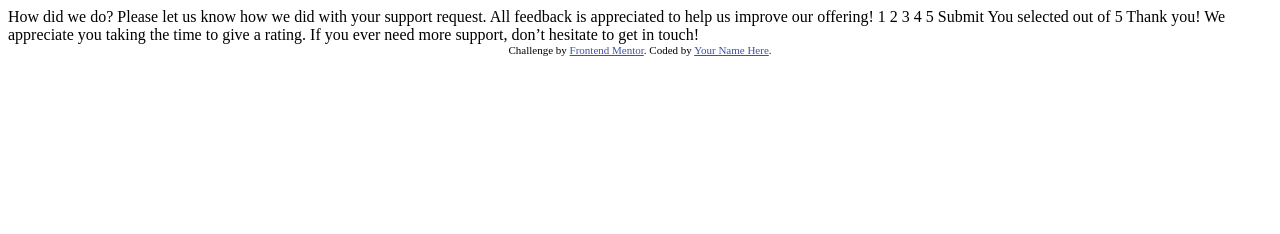
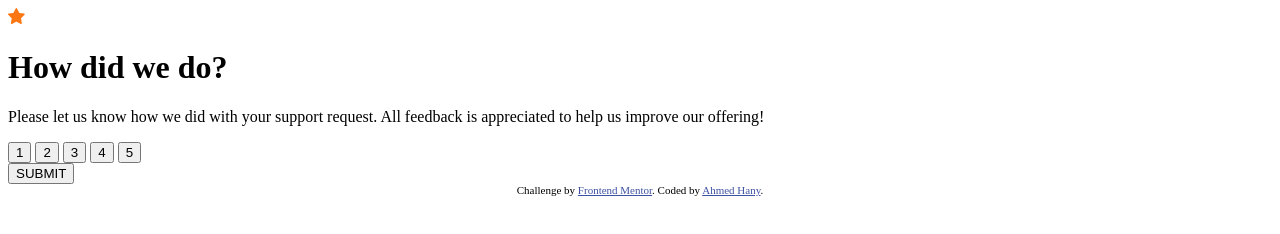
Before and after one commit to ahmedhanyh/interactive-rating-component, a website: page index.html in a window 1280 px wide. Drawn offline with Linux system fonts and the light colour scheme.

Commit message:
Structure HTML for the desktop design page

```diff
--- a/index.html
+++ b/index.html
@@ -1,49 +1,64 @@
 <!DOCTYPE html>
 <html lang="en">
   <head>
-  <meta charset="UTF-8">
-  <meta name="viewport" content="width=device-width, initial-scale=1.0"> <!-- displays site properly based on user's device -->
+    <meta charset="UTF-8" />
+    <meta name="viewport" content="width=device-width, initial-scale=1.0" />
+    <!-- displays site properly based on user's device -->
 
-  <link rel="icon" type="image/png" sizes="32x32" href="./images/favicon-32x32.png">
+    <link rel="stylesheet" href="style.css" />
+    <link
+      rel="icon"
+      type="image/png"
+      sizes="32x32"
+      href="./images/favicon-32x32.png"
+    />
 
     <title>Frontend Mentor | Interactive rating component</title>
 
     <!-- Feel free to remove these styles or customise in your own stylesheet 👍 -->
     <style>
-    .attribution { font-size: 11px; text-align: center; }
-    .attribution a { color: hsl(228, 45%, 44%); }
+      .attribution {
+        font-size: 11px;
+        text-align: center;
+      }
+      .attribution a {
+        color: hsl(228, 45%, 44%);
+      }
     </style>
   </head>
   <body>
+    <main>
+      <div class="star-icon">
+        <svg width="17" height="16" xmlns="http://www.w3.org/2000/svg">
+          <path
+            d="m9.067.43 1.99 4.031c.112.228.33.386.58.422l4.45.647a.772.772 0 0 1 .427 1.316l-3.22 3.138a.773.773 0 0 0-.222.683l.76 4.431a.772.772 0 0 1-1.12.813l-3.98-2.092a.773.773 0 0 0-.718 0l-3.98 2.092a.772.772 0 0 1-1.119-.813l.76-4.431a.77.77 0 0 0-.222-.683L.233 6.846A.772.772 0 0 1 .661 5.53l4.449-.647a.772.772 0 0 0 .58-.422L7.68.43a.774.774 0 0 1 1.387 0Z"
+            fill="#FC7614"
+          />
+        </svg>
+      </div>
+      <div class="text">
+        <h1>How did we do?</h1>
+        <p>
+          Please let us know how we did with your support request. All feedback
+          is appreciated to help us improve our offering!
+        </p>
+      </div>
+      <div class="ratings">
+        <button>1</button>
+        <button>2</button>
+        <button>3</button>
+        <button>4</button>
+        <button>5</button>
+      </div>
+      <button>SUBMIT</button>
+    </main>
 
-  <!-- Rating state start -->
-
-  How did we do?
-
-  Please let us know how we did with your support request. All feedback is appreciated
-  to help us improve our offering!
-
-  1 2 3 4 5
-
-  Submit
-
-  <!-- Rating state end -->
-
-  <!-- Thank you state start -->
-
-  You selected <!-- Add rating here --> out of 5
-
-  Thank you!
-
-  We appreciate you taking the time to give a rating. If you ever need more support,
-  don’t hesitate to get in touch!
-
-  <!-- Thank you state end -->
-
-
-  <div class="attribution">
-    Challenge by <a href="https://www.frontendmentor.io?ref=challenge" target="_blank">Frontend Mentor</a>.
-    Coded by <a href="#">Your Name Here</a>.
-  </div>
+    <footer class="attribution">
+      Challenge by
+      <a href="https://www.frontendmentor.io?ref=challenge" target="_blank"
+        >Frontend Mentor</a
+      >. Coded by
+      <a href="https://www.frontendmentor.io/profile/ahmedhanyh">Ahmed Hany</a>.
+    </footer>
   </body>
 </html>
```
Lines whose indentation alone changed are shown as unchanged.
